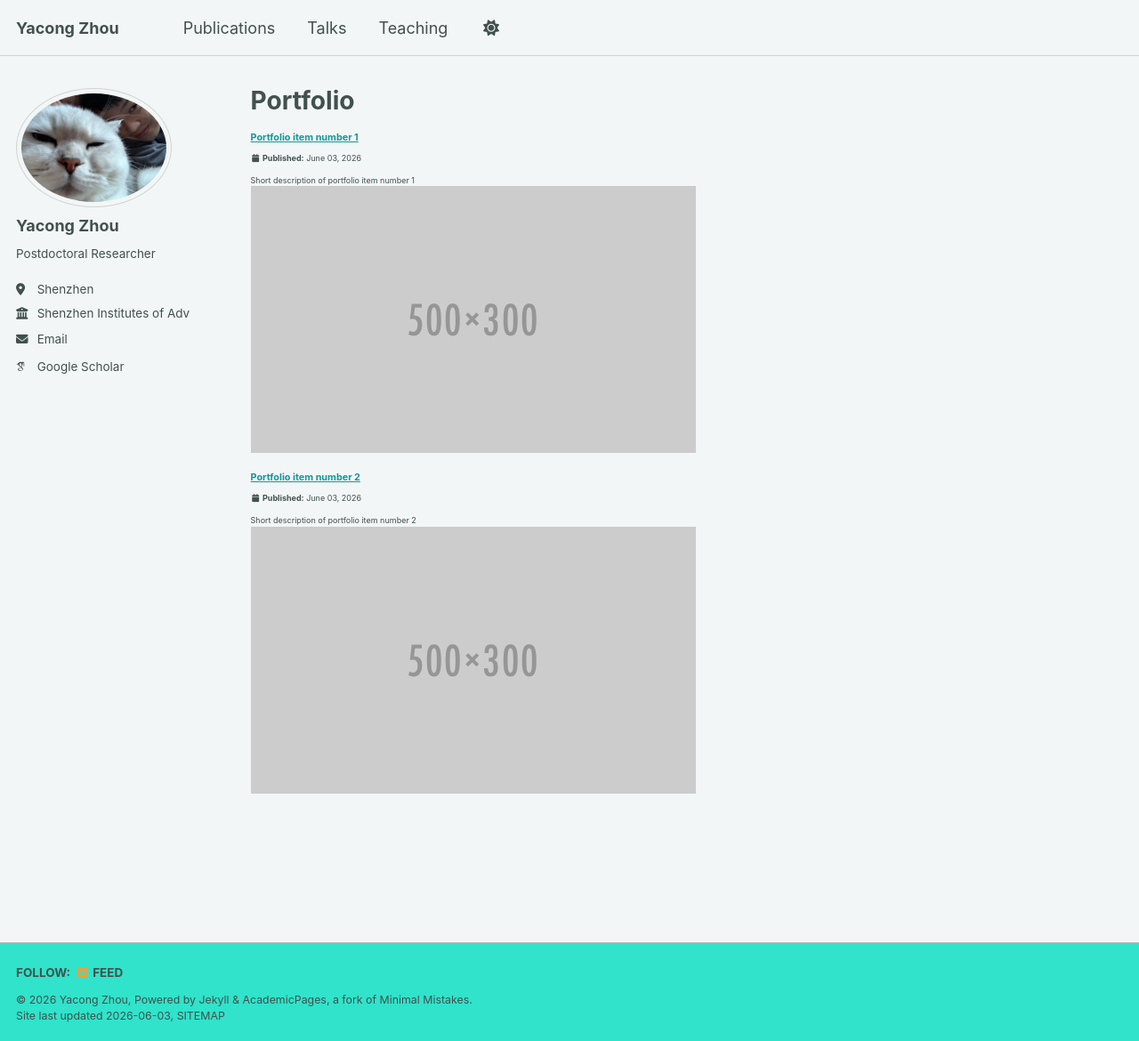
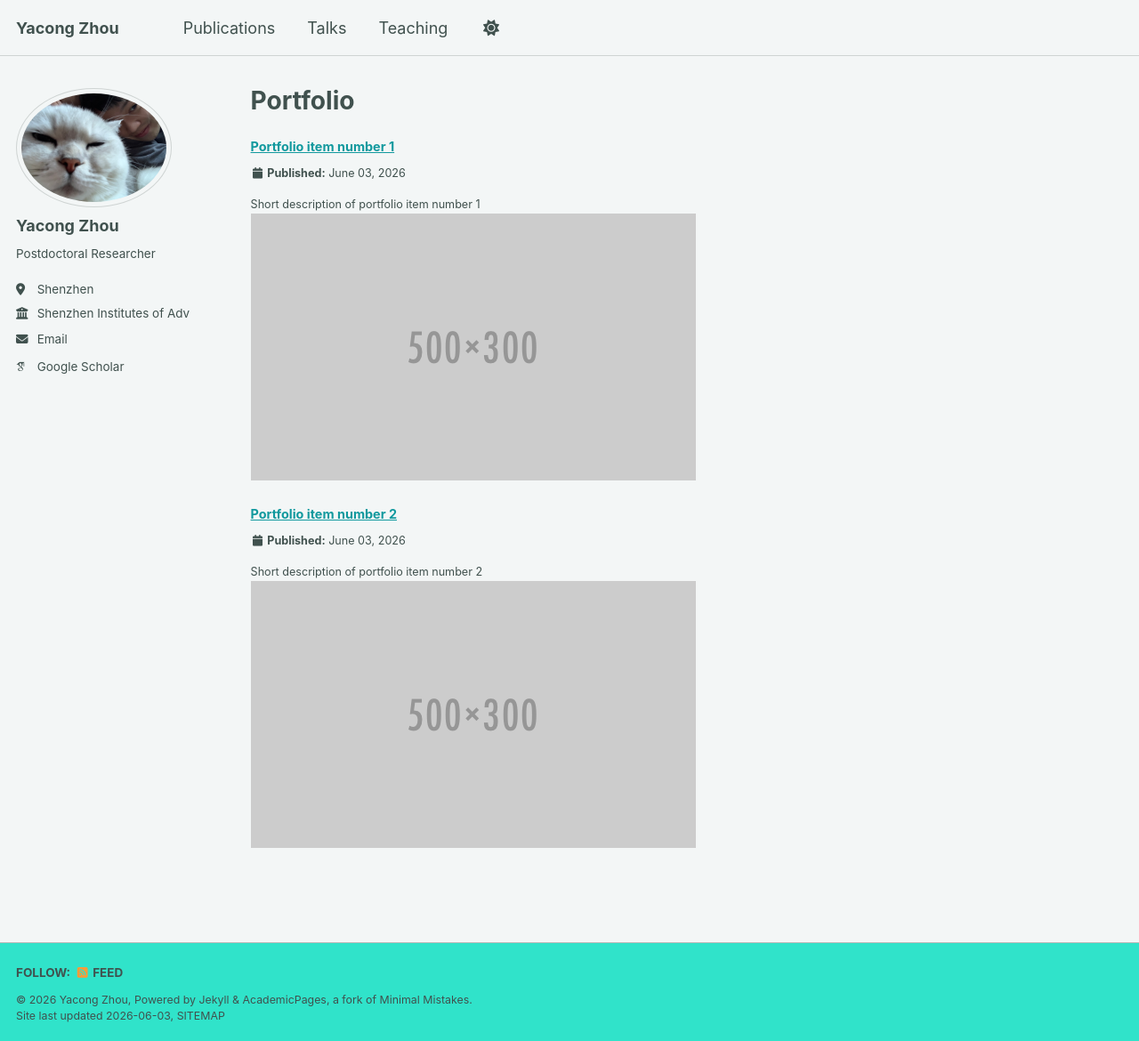
Before and after one commit to YACONGZHOU/yacongzhou.github.io, a Jekyll site: the page built from _pages/portfolio.html, in a window 1280 px wide and 1170 px high. Shown: the whole window at 89% size. Built offline with Jekyll 4.4.1, drawn with Linux system fonts in a browser that asks for light colours; some web fonts are replaced; a script bundle is joined from its source files by our own code; library files that are not in the unit come from our copies.

Commit message:
Update custom.html

```diff
--- a/_includes/head/custom.html
+++ b/_includes/head/custom.html
@@ -15,8 +15,8 @@
 <meta name="theme-color" content="#ffffff"/>
 
 <style>
-  .archive__item-title { font-size: 0.6em; }  /* publication title */
-  .archive__item p     { font-size: 0.5em; }  /* venue, coauthors, etc. */
+  .archive__item-title { font-size: 0.8em; }  /* publication title */
+  .archive__item p     { font-size: 0.7em; }  /* venue, coauthors, etc. */
 </style>
 
 <!-- end custom head snippets -->
```
